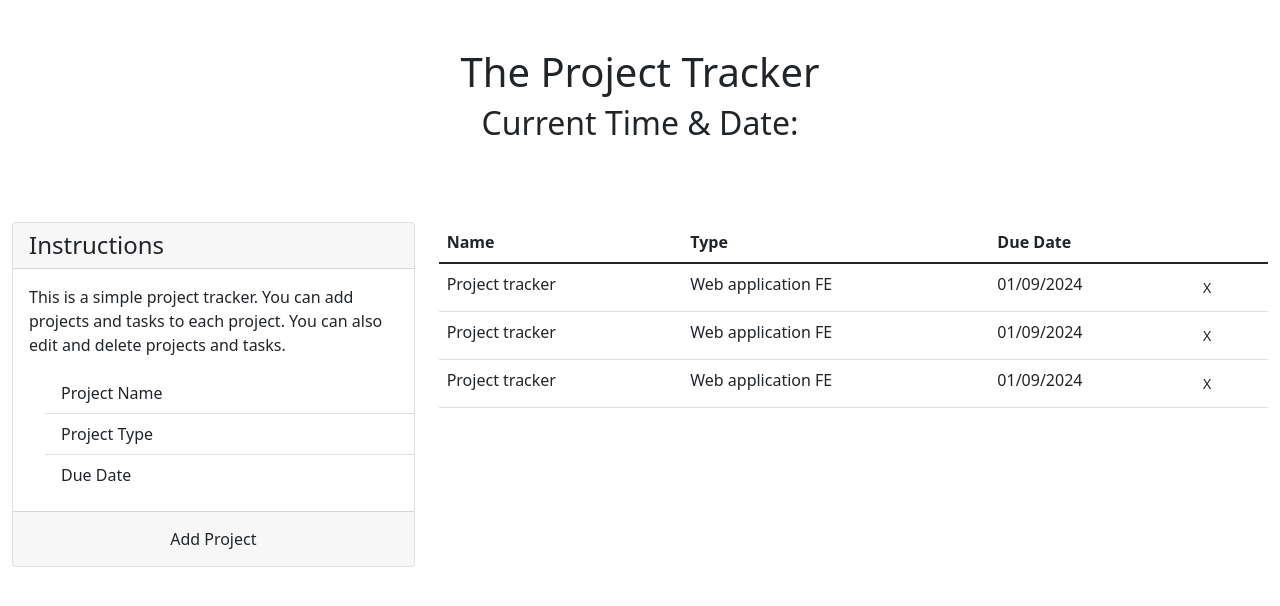
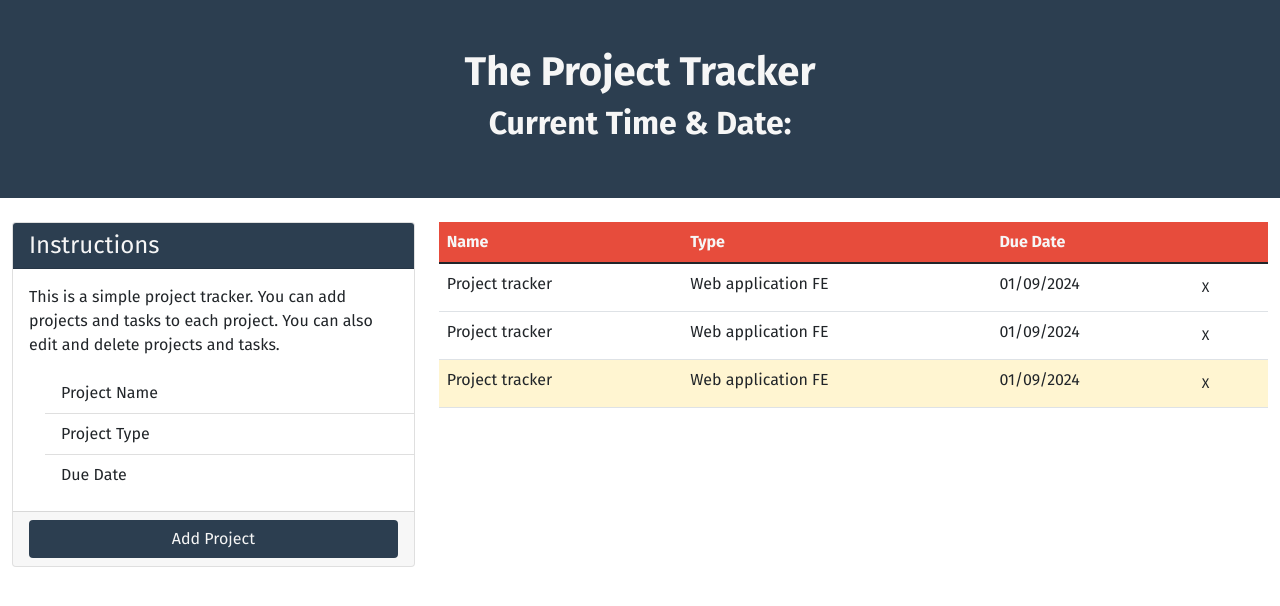
Before and after one commit to taylasagerios/the_project_tracker, a plain HTML site: page index.html in a window 1280 px wide. Drawn offline with nearby package versions, Linux system fonts and the light colour scheme.

Commit message:
Update style.css to add custom styling

```diff
--- a/assets/style.css
+++ b/assets/style.css
@@ -0,0 +1,39 @@
+:root {
+    --light: #f6f6f6;
+    --darkblue: #2c3e50;
+    --lightblue: #3498db;
+    --red: #e74c3c;
+    --lightred: f9eae7;
+    --lightyellow: #fff5d1;
+}
+
+body {
+    font-family: 'Fira Sans', sans-serif;
+    font-weight: 400;
+}
+
+h1, h2, h3, h4, h5, h6 {
+    font-weight: 700;
+}
+
+.header, .custom-modal-header, .custom-card-header, .btn-custom {
+    background-color: var(--darkblue);
+    color: var(--light);
+}
+
+.btn-custom:hover {
+    color: var(--lightblue);
+}
+
+.table-custom th {
+    background-color: var(--red);
+    color: var(--light);
+}
+
+.project-late {
+    background-color: var(--lightred);
+}
+
+.project-today {
+    background-color: var(--lightyellow);
+}
--- a/index.html
+++ b/index.html
@@ -20,7 +20,10 @@
   <body>
     <header class="p-5 mb-4 text-center header">
       <h1 class="">The Project Tracker</h1>
-      <h2>Current Time & Date: <span id="time-display"></span></h2>
+      <h2>
+        Current Time &amp; Date: <br />
+        <span id="time-display"></span>
+      </h2>
     </header>
     <main class="container-fluid">
       <div class="row">
@@ -146,8 +149,20 @@
                 />
               </div>
               <div class="modal-footer">
-                <button class="btn btn-outline-secondary" type="button" data-bs-dismiss="modal">Cancel</button>
-                <button class="btn btn-custom" type="submit" data-bs-dismiss="modal">Add Project</button>
+                <button
+                  class="btn btn-outline-secondary"
+                  type="button"
+                  data-bs-dismiss="modal"
+                >
+                  Cancel
+                </button>
+                <button
+                  class="btn btn-custom"
+                  type="submit"
+                  data-bs-dismiss="modal"
+                >
+                  Add Project
+                </button>
               </div>
             </div>
           </form>
```
